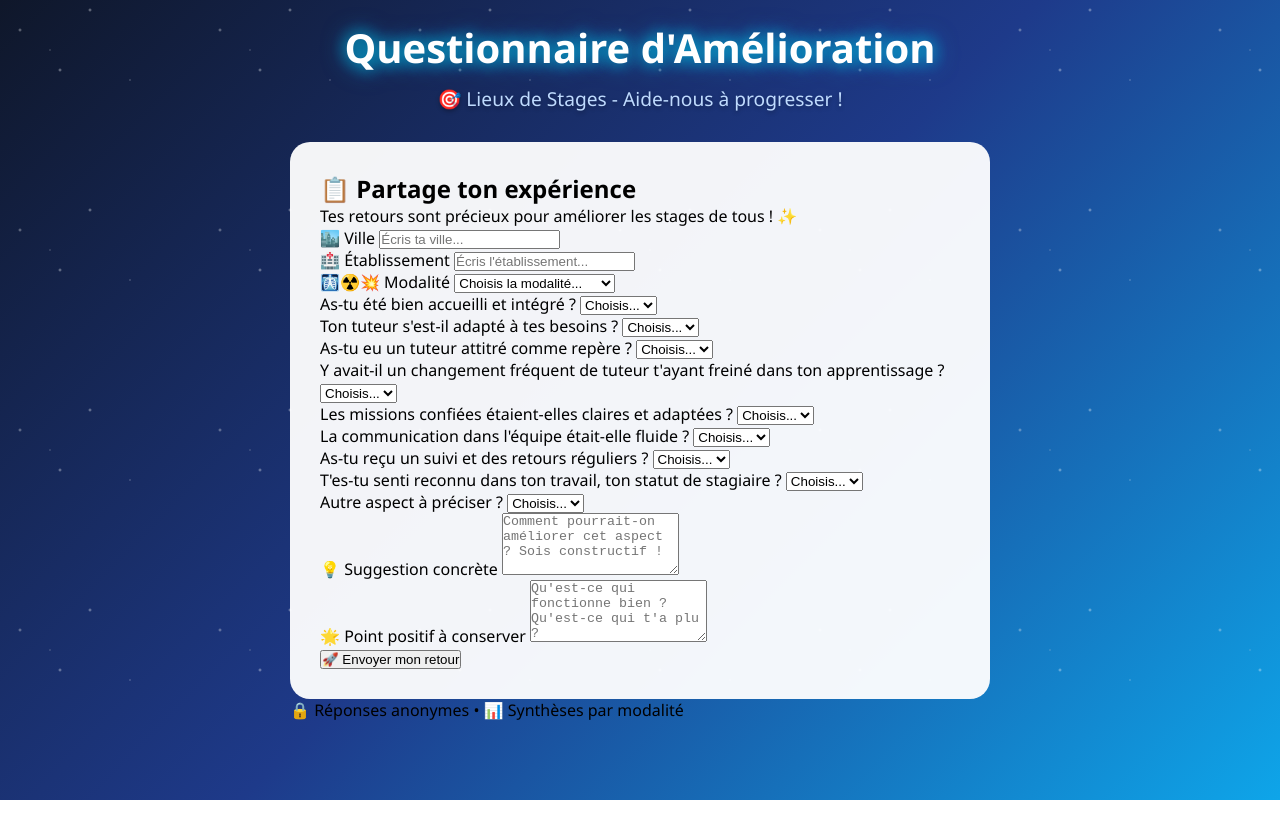
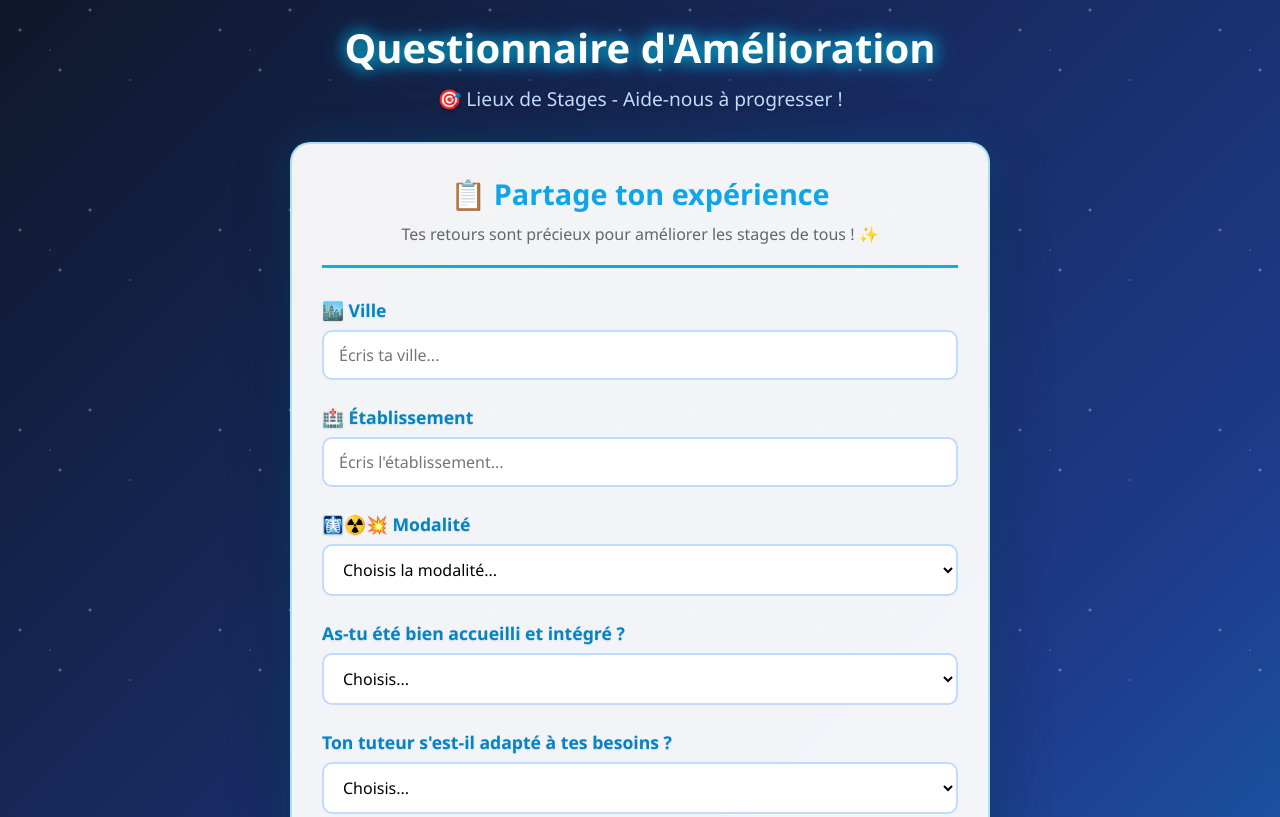
Before and after one commit to priscillasauvan-boop/questionnaire-lieux-de-stages, a website: page public/index.html in a window 1280 px wide. Shown: the top 817 px of the page. Drawn offline with Linux system fonts and the light colour scheme.

Commit message:
Update style.css

```diff
--- a/public/style.css
+++ b/public/style.css
@@ -86,4 +86,181 @@ body {
     background: rgba(255, 255, 255, 0.95);
     border-radius: 20px;
     padding: 30px;
-    box
+    box-shadow:
+        0 20px 60px rgba(0, 0, 0, 0.3),
+        0 0 40px rgba(14, 165, 233, 0.2);
+    animation: fadeInUp 0.8s ease;
+    border: 2px solid rgba(6, 182, 212, 0.3);
+}
+
+@keyframes fadeInUp {
+    from {
+        opacity: 0;
+        transform: translateY(30px);
+    }
+    to {
+        opacity: 1;
+        transform: translateY(0);
+    }
+}
+
+.card-header {
+    text-align: center;
+    margin-bottom: 30px;
+    padding-bottom: 20px;
+    border-bottom: 3px solid transparent;
+    border-image: linear-gradient(90deg, #06b6d4, #0ea5e9, #06b6d4);
+    border-image-slice: 1;
+}
+
+.card-header h2 {
+    color: #0ea5e9;
+    font-size: 1.8rem;
+    margin-bottom: 10px;
+}
+
+.card-header p {
+    color: #666;
+    font-size: 1rem;
+}
+
+.form-group {
+    margin-bottom: 25px;
+}
+
+.form-group label {
+    display: block;
+    font-size: 1.1rem;
+    font-weight: 600;
+    color: #0284c7;
+    margin-bottom: 8px;
+    text-shadow: 0 1px 2px rgba(0, 0, 0, 0.1);
+}
+
+.form-group select,
+.form-group textarea,
+.form-group input[type="text"] {
+    width: 100%;
+    padding: 12px 15px;
+    font-size: 1rem;
+    border: 2px solid #bfdbfe;
+    border-radius: 10px;
+    background: #fff;
+    transition: all 0.3s ease;
+    font-family: inherit;
+}
+
+.form-group select:focus,
+.form-group textarea:focus,
+.form-group input[type="text"]:focus {
+    outline: none;
+    border-color: #06b6d4;
+    box-shadow:
+        0 0 0 3px rgba(6, 182, 212, 0.1),
+        0 0 15px rgba(6, 182, 212, 0.3);
+    transform: scale(1.02);
+}
+
+.form-group select:hover,
+.form-group textarea:hover,
+.form-group input[type="text"]:hover {
+    border-color: #7dd3fc;
+}
+
+.form-group textarea {
+    resize: vertical;
+    min-height: 100px;
+}
+
+.submit-btn {
+    width: 100%;
+    padding: 15px;
+    font-size: 1.2rem;
+    font-weight: bold;
+    color: #fff;
+    background: linear-gradient(135deg, #06b6d4, #0ea5e9);
+    border: none;
+    border-radius: 15px;
+    cursor: pointer;
+    position: relative;
+    overflow: hidden;
+    transition: all 0.3s ease;
+    box-shadow: 0 10px 25px rgba(6, 182, 212, 0.3);
+}
+
+.submit-btn:hover {
+    transform: translateY(-3px);
+    box-shadow: 0 15px 35px rgba(6, 182, 212, 0.5);
+}
+
+.submit-btn:active {
+    transform: translateY(-1px);
+}
+
+.btn-text {
+    position: relative;
+    z-index: 2;
+}
+
+.btn-glow {
+    position: absolute;
+    top: 0;
+    left: -100%;
+    width: 100%;
+    height: 100%;
+    background: linear-gradient(90deg, transparent, rgba(255, 255, 255, 0.3), transparent);
+    transition: left 0.5s ease;
+}
+
+.submit-btn:hover .btn-glow {
+    left: 100%;
+}
+
+.success-message {
+    text-align: center;
+    padding: 30px;
+    animation: bounceIn 0.6s ease;
+}
+
+@keyframes bounceIn {
+    0% { transform: scale(0.3); opacity: 0; }
+    50% { transform: scale(1.05); }
+    70% { transform: scale(0.9); }
+    100% { transform: scale(1); opacity: 1; }
+}
+
+.success-content h3 {
+    font-size: 2rem;
+    color: #0ea5e9;
+    margin-bottom: 15px;
+}
+
+.success-content p {
+    font-size: 1.1rem;
+    color: #666;
+    margin-bottom: 10px;
+    line-height: 1.6;
+}
+
+.footer {
+    text-align: center;
+    margin-top: 30px;
+    padding: 20px;
+    color: #fff;
+    font-size: 0.9rem;
+    text-shadow: 0 2px 4px rgba(0, 0, 0, 0.3);
+}
+
+@media (max-width: 768px) {
+    .title {
+        font-size: 2rem;
+    }
+
+    .card {
+        padding: 20px;
+    }
+
+    .card-header h2 {
+        font-size: 1.5rem;
+    }
+}
```
